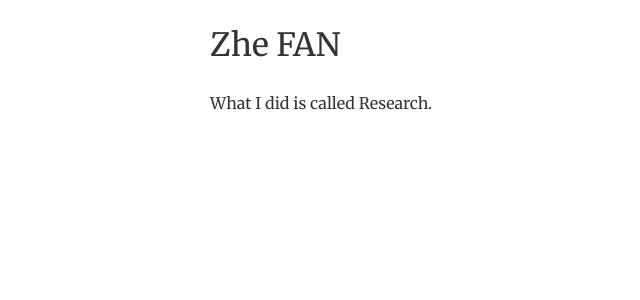
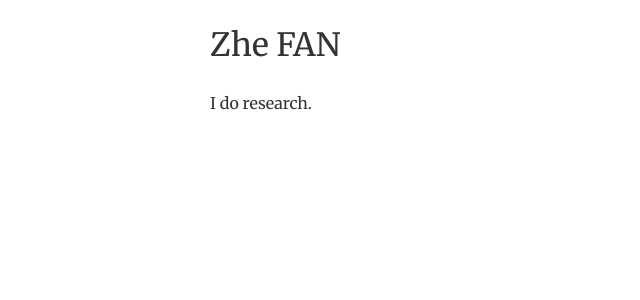
Before and after one commit to fanzhe/fanzhe.github.io, a Jekyll site: the page built from index.md, in a window 1280 px wide. Shown: the top 300 px of the page, without its empty margins (46-686 px from the left). Built offline with Jekyll 4.4.1, drawn with Linux system fonts in a browser that asks for light colours; Markdown is read by kramdown in place of the engine named in the settings.

Commit message:
Update index.md

```diff
--- a/index.md
+++ b/index.md
@@ -2,4 +2,4 @@
 layout:    page
 ---
 
-What I did is called Research.
+I do research.
```
